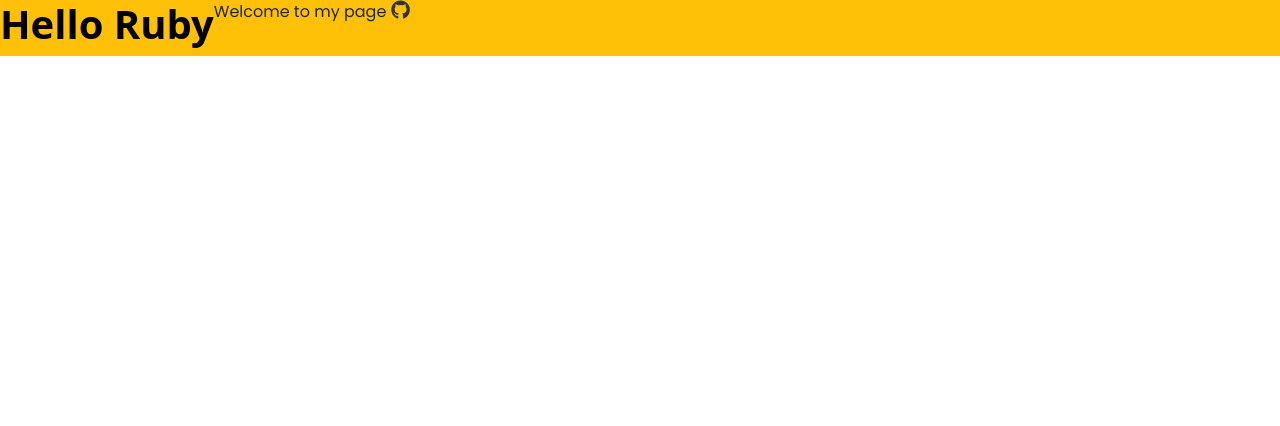
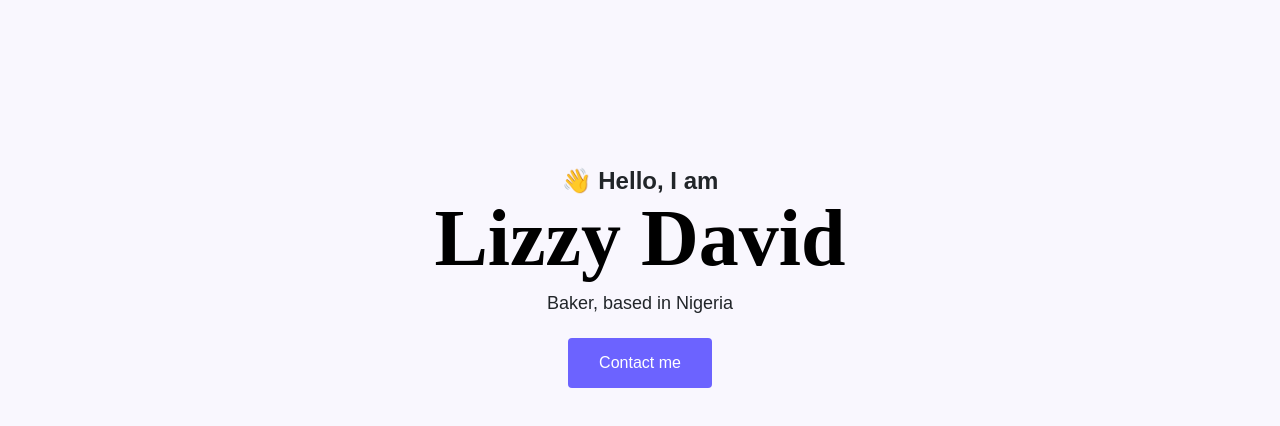
Before and after one commit to Ruby-Gem/Portfolio, a plain HTML site: page index.html in a window 1280 px wide. Drawn offline with nearby package versions, Linux system fonts and the light colour scheme; a web font is replaced by a local one.

Commit message:
updated html and Css

```diff
--- a/index.html
+++ b/index.html
@@ -2,27 +2,29 @@
 <html lang="en">
 
 <head>
-    <meta charset="UTF-8">
-    <meta name="viewport" content="width=device-width, initial-scale=1.0">
+  <meta charset="UTF-8" />
+  <meta name="viewport" content="width=device-width, initial-scale=1.0" />
   <link href="https://cdn.jsdelivr.net/npm/bootstrap@5.3.7/dist/css/bootstrap.min.css" rel="stylesheet"
-        integrity="sha384-LN+7fdVzj6u52u30Kp6M/trliBMCMKTyK833zpbD+pXdCLuTusPj697FH4R/5mcr" crossorigin="anonymous">
+    integrity="sha384-LN+7fdVzj6u52u30Kp6M/trliBMCMKTyK833zpbD+pXdCLuTusPj697FH4R/5mcr" crossorigin="anonymous" />
   <script src="https://cdn.jsdelivr.net/npm/bootstrap@5.3.7/dist/js/bootstrap.bundle.min.js"
     integrity="sha384-ndDqU0Gzau9qJ1lfW4pNLlhNTkCfHzAVBReH9diLvGRem5+R9g2FzA8ZGN954O5Q"
     crossorigin="anonymous"></script>
-    <link rel="preconnect" href="https://fonts.googleapis.com">
-    <link rel="preconnect" href="https://fonts.gstatic.com" crossorigin>
+  <link rel="preconnect" href="https://fonts.googleapis.com" />
+  <link rel="preconnect" href="https://fonts.gstatic.com" crossorigin />
   <link
     href="https://fonts.googleapis.com/css2?family=Playfair+Display:ital,wght@0,700;1,700&family=Poppins:wght@400;500&display=swap"
-        rel="stylesheet">
-        <link rel="stylesheet" href="https://cdnjs.cloudflare.com/ajax/libs/font-awesome/6.4.0/css/all.min.css">
+    rel="stylesheet" />
+  <link rel="stylesheet" href="https://cdnjs.cloudflare.com/ajax/libs/font-awesome/6.4.0/css/all.min.css" />
   <link rel="stylesheet" href="styles/portfolio.css" />
   <title>Document</title>
 </head>
 
 <body>
-    <div class="d-flex bg-warning">
-    <h1>Hello Ruby</h1>
-    <p>Welcome to my page<i class="fa-brands fa-github"></i></p>
+  <div class="hero">
+    <div class="subtitle">👋 Hello, I am</div>
+    <h1>Lizzy David</h1>
+    <p>Baker, based in Nigeria</p>
+    <a href="a" class="btn btn-branding">Contact me</a>
   </div>
 </body>
 
--- a/styles/portfolio.css
+++ b/styles/portfolio.css
@@ -1,16 +1,51 @@
-h1{
-    color: black;
-    font-family: 'Playfair Display'serif;
-    font-weight: bold;
+:root {
+    --primary-color-50: #6c63ff;
+    --primary-color-60: #5750dd;
+    --heading-font-family: serif, "Playfair";
+    --font-family: sans-serif, "poppins";
+    --base-font-size: 18px;
 }
 
-p{
-    font-family: 'Poppins', sans-serif;
+body {
+    font-family: var(--font-family);
+    font-size: var(--base-font-size);
+    line-height: 100%;
+}
+h1, .h1{
+    color: black;
+    font-family: var(--heading-font-family);
+    font-weight: bold;
+    font-size: 5rem;
+}
+
+p, .p, .paragraph {
+    font-family: var(--font-family);
     font-weight: normal;
 }
 
-.fa-github {
-    color: #333;
-    font-size: 1.2rem;
-    margin-left: 5px;
+.hero{
+    background:#F9F7FE ;
+    text-align: center;
+    min-height: 70vh;
+    align-content:center;
 }
+
+.hero .subtitle {
+    font-weight: 700;
+    font-size: 24px;
+}
+
+button, .btn, .button {
+    background-color: var(--primary-color-50);
+    color: white;
+    border-radius: 4px;
+    width: fit-content;
+    padding: 12px 30px;
+    margin: 10px 0 0 0;
+    gap: 10px;
+}
+
+button:hover, .btn:hover, .button:hover {
+    background-color: var(--primary-color-60);
+    color: white;
+}
```
Lines whose indentation alone changed are shown as unchanged.
